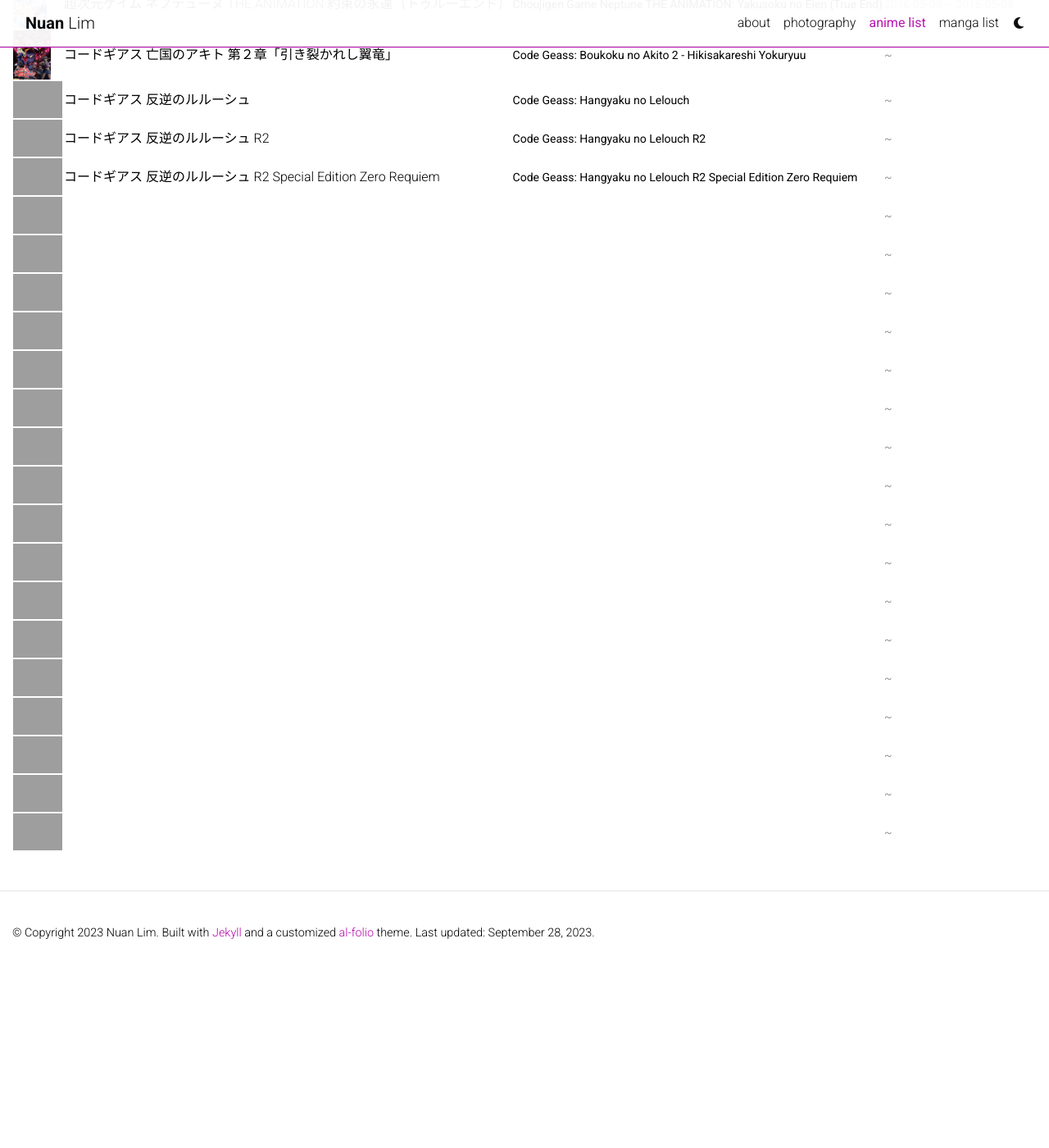
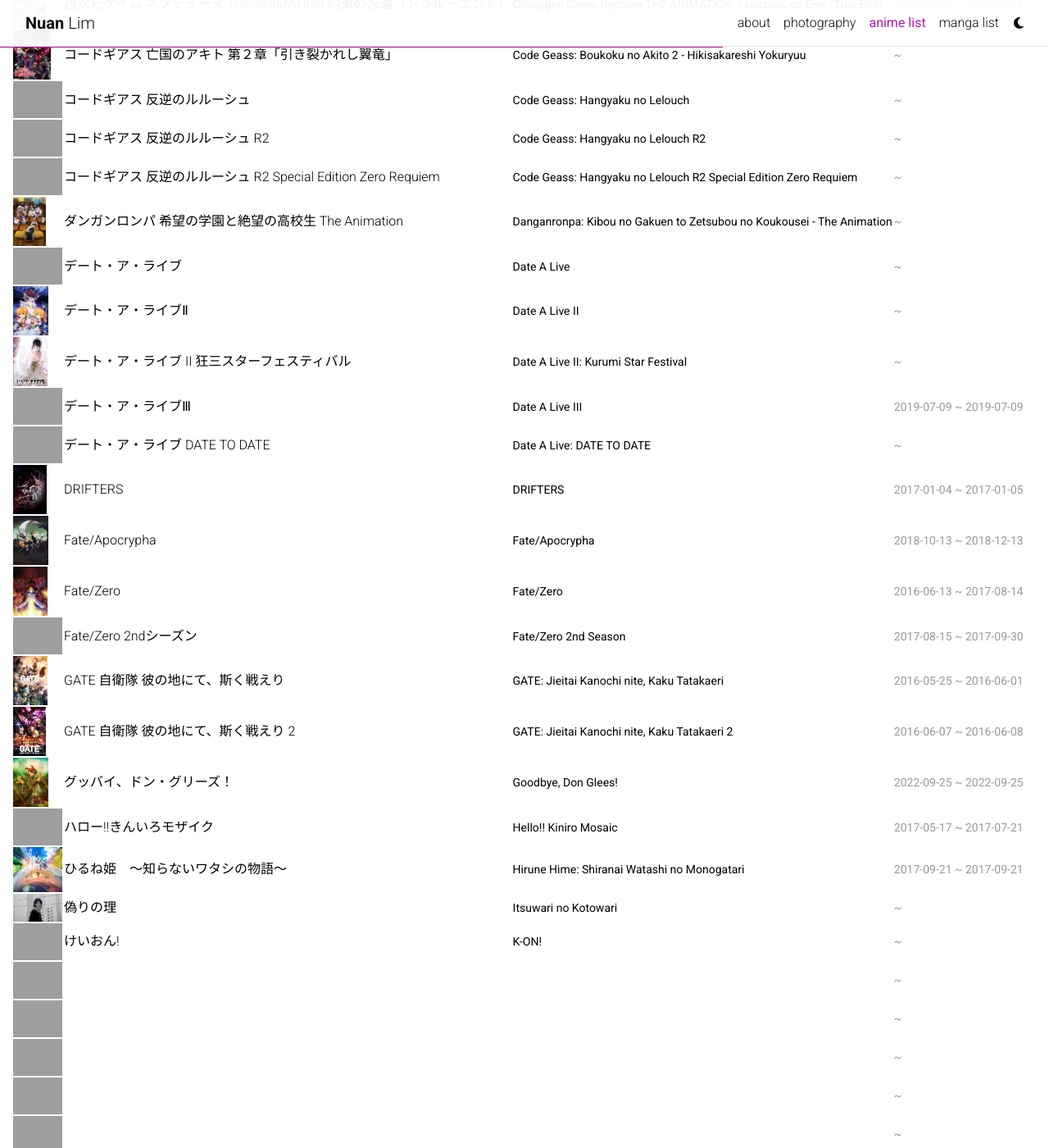
Before and after one commit to TypeA2/personal, a Jekyll site: the page built from _pages/anime.md, in a window 1280 px wide and 1400 px high, scrolled down 1183 px. Shown: the whole window at 82% size. Built offline with Jekyll 4.4.1, drawn with Linux system fonts in a browser that asks for light colours; comment, search, counter and statistics services are not loaded; a style sheet for code colours, icons or effects is not loaded; before the commit the page ends 2372 px from its top, so only the background shows below that; grey boxes are pictures that could not be loaded.

Commit message:
more anime list content

```diff
--- a/_data/anime.yml
+++ b/_data/anime.yml
@@ -7,6 +7,7 @@
     ja_ro:
     en:
   cover:
+  type:
   episodes:
   progress:
   status:
@@ -28,6 +29,7 @@
     ja_ro: Yagate Kimi ni Naru
     en: Bloom into You
   cover: yagakimi.jpg
+  type: series
   episodes: 13
   progress: 13
   status: completed
@@ -49,6 +51,7 @@
     ja_ro: Oshi no Ko
     en: Oshi no Ko
   cover: oshi_no_ko.jpg
+  type: series
   episodes: 11
   progress: 11
   status: completed
@@ -70,6 +73,7 @@
     ja_ro: Adachi to Shimamura
     en: Adachi and Shimamura
   cover: adashima.png
+  type: series
   episodes: 12
   progress: 12
   status: completed
@@ -90,6 +94,7 @@
     ja: エンジェルビーツ
     en: Angel Beats!
   cover: angel_beats.jpg
+  type: series
   episodes: 13
   progress: 13
   status: completed
@@ -110,6 +115,7 @@
     ja: エンジェルビーツ特別篇
     en: Angel Beats! Specials
   cover: angel_beats_specials.jpg
+  type: series_ova
   episodes: 2
   progress: 2
   status: completed
@@ -130,6 +136,7 @@
     ja: アナザー
     en: Another
   cover: another.jpg
+  type: series
   episodes: 12
   progress: 12
   status: completed
@@ -150,6 +157,7 @@
     ja: アナザー The Other -因果-
     en: "Another: The Other - Inga"
   cover: another_2.jpg
+  type: series_ova
   episodes: 1
   progress: 1
   status: completed
@@ -171,6 +179,7 @@
     ja_ro: Aoki Hagane no Arpeggio -Ars Nova-
     en: Arpeggio of Blue Steel -Ars Nova-
   cover: arpeggio.jpg
+  type: series
   episodes: 12
   progress: 12
   status: completed
@@ -192,6 +201,7 @@
     ja_ro: Aoki Hagane no Arpeggio -Ars Nova- Kirikumas
     en: Arpeggio of Blue Steel -Ars Nova- Kirikumas
   cover: arpeggio.jpg
+  type: series_ova
   episodes: 13
   progress: 13
   status: completed
@@ -213,6 +223,7 @@
     ja_ro: "Arknights: Reimei Zensou"
     en: "Arknights: Prelude to Dawn"
   cover: arknights.jpg
+  type: series
   episodes: 8
   progress: 8
   status: completed
@@ -234,6 +245,7 @@
     ja_ro: Bocchi the Rock!
     en: BOCCHI THE ROCK!
   cover: bocchi.jpg
+  type: series
   episodes: 12
   progress: 12
   status: completed
@@ -255,6 +267,7 @@
     ja_ro: Bokura no Nanokakan Sensou
     en: Seven Days War
   cover: 7dayswar.jpg
+  type: movie
   episodes: 1
   progress: 1
   status: completed
@@ -276,6 +289,7 @@
     ja_ro: Uchuu Kaizoku Captain Harlock
     en: "Harlock: Space Pirate"
   cover: harlock.jpg
+  type: movie
   episodes: 1
   progress: 1
   status: completed
@@ -297,6 +311,7 @@
     ja_ro: Charlotte
     en: Charlotte
   cover: charlotte.jpg
+  type: series
   episodes: 13
   progress: 13
   status: completed
@@ -318,6 +333,7 @@
     ja_ro: "Charlotte: Tsuyoimono-tachi"
     en: "Charlotte: The Strong Ones"
   cover: charlotte2.jpg
+  type: series_ova
   episodes: 1
   progress: 1
   status: completed
@@ -338,6 +354,7 @@
     ja: カオスヘッド
     en: ChäoS;HEAd
   cover: chaos_head.jpg
+  type: series
   episodes: 12
   progress: 12
   status: completed
@@ -359,6 +376,7 @@
     ja_ro: Choujigen Game Neptune THE ANIMATION
     en: Hyperdimension Neptunia
   cover: neptune.jpg
+  type: series
   episodes: 12
   progress: 12
   status: completed
@@ -380,6 +398,7 @@
     ja_ro: "Choujigen Game Neptune THE ANIMATION: Yakusoku no Eien (True End)"
     en: "Hyperdimension Neptunia: The Eternity (True Ending) Promised"
   cover: neptune.jpg
+  type: series_ova
   episodes: 1
   progress: 1
   status: completed
@@ -401,6 +420,7 @@
     ja_ro: "Code Geass: Boukoku no Akito 2 - Hikisakareshi Yokuryuu"
     en: "Code Geass: Akito the Exiled - The Wyvern Divided"
   cover: code_geass_akito_2.jpg
+  type: series_movie
   episodes: 1
   progress: 1
   status: completed
@@ -422,6 +442,7 @@
     ja_ro: "Code Geass: Hangyaku no Lelouch"
     en: "Code Geass: Lelouch of the Rebellion"
   cover: code_geass.jpg
+  type: series
   episodes: 25
   progress: 25
   status: completed
@@ -443,6 +464,7 @@
     ja_ro: "Code Geass: Hangyaku no Lelouch R2"
     en: "Code Geass: Lelouch of the Rebellion R2"
   cover: code_geass_2.jpg
+  type: series
   episodes: 25
   progress: 25
   status: completed
@@ -464,6 +486,7 @@
     ja_ro: "Code Geass: Hangyaku no Lelouch R2 Special Edition Zero Requiem"
     en: "Code Geass: Lelouch of the Rebellion R2 Special Edition Zero Requiem"
   cover: code_geass_2.jpg
+  type: series_movie
   episodes: 1
   progress: 1
   status: completed
@@ -476,6 +499,367 @@
     anilist: 6768
     kitsu: code-geass-lelouch-of-the-rebellion-r2-special-edition-zero-requiem
 
+- id: 23
+  display:
+    native: ja
+    alt: ja_ro
+  titles:
+    ja: ダンガンロンパ 希望の学園と絶望の高校生 The Animation
+    ja_ro: "Danganronpa: Kibou no Gakuen to Zetsubou no Koukousei - The Animation"
+    en: "Danganronpa: The Animation"
+  cover: danganronpa.jpg
+  type: series
+  episodes: 13
+  progress: 13
+  status: completed
+  rating: 7
+  start:
+  end:
+  rewatched: 0
+  external:
+    mal: 16592
+    anilist: 16592
+    kitsu: danganronpa-kibou-no-gakuen-to-zetsubou-no-koukousei-the-animation
+
+- id: 24
+  display:
+    native: ja
+    alt: en
+  titles:
+    ja: デート・ア・ライブ
+    en: Date A Live
+  cover: date_a_live.jpg
+  type: series
+  episodes: 12
+  progress: 12
+  status: completed
+  rating: 9
+  start:
+  end:
+  rewatched: 0
+  external:
+    mal: 15583
+    anilist: 15583
+    kitsu: date-a-live
+
+- id: 25
+  display:
+    native: ja
+    alt: en
+  titles:
+    ja: デート・ア・ライブⅡ
+    en: Date A Live II
+  cover: date_a_live_2.jpg
+  type: series
+  episodes: 10
+  progress: 10
+  status: completed
+  rating: 8
+  start:
+  end:
+  rewatched: 0
+  external:
+    mal: 19163
+    anilist: 19163
+    kitsu: date-a-live-ii
+
+- id: 26
+  display:
+    native: ja
+    alt: en
+  titles:
+    ja: デート・ア・ライブ II 狂三スターフェスティバル
+    en: "Date A Live II: Kurumi Star Festival"
+  cover: date_a_live_2_ova.jpg
+  type: series_ova
+  episodes: 1
+  progress: 1
+  status: completed
+  rating: 8
+  start:
+  end:
+  rewatched: 0
+  external:
+    mal: 22961
+    anilist: 20767
+    kitsu: date-a-live-encore-ova
+
+- id: 27
+  display:
+    native: ja
+    alt: en
+  titles:
+    ja: デート・ア・ライブⅢ
+    en: Date A Live III
+  cover: date_a_live_3.jpg
+  type: series
+  episodes: 12
+  progress: 12
+  status: completed
+  rating: 8
+  start: 2019-07-09
+  end: 2019-07-09
+  rewatched: 0
+  external:
+    mal: 36633
+    anilist: 100722
+    kitsu: date-a-live-III
+
+- id: 28
+  display:
+    native: ja
+    alt: en
+  titles:
+    ja: デート・ア・ライブ DATE TO DATE
+    en: "Date A Live: DATE TO DATE"
+  cover: date_a_live_ova.jpg
+  type: series
+  episodes: 1
+  progress: 1
+  status: completed
+  rating: 7
+  start:
+  end:
+  rewatched: 0
+  external:
+    mal: 17641
+    anilist: 17641
+    kitsu: date-a-live-ova
+
+- id: 29
+  display:
+    native: ja
+    alt: ja
+  titles:
+    ja: DRIFTERS
+  cover: drifters.png
+  type: series
+  episodes: 12
+  progress: 12
+  status: completed
+  rating: 9
+  start: 2017-01-04
+  end: 2017-01-05
+  rewatched: 0
+  external:
+    mal: 31339
+    anilist: 21123
+    kitsu: drifters-tv
+
+- id: 30
+  display:
+    native: ja
+    alt: ja
+  titles:
+    ja: Fate/Apocrypha
+  cover: fate_apocrypha.jpg
+  type: series
+  episodes: 25
+  progress: 25
+  status: completed
+  rating: 10
+  start: 2018-10-13
+  end: 2018-12-13
+  rewatched: 0
+  external:
+    mal: 34662
+    anilist: 98035
+    kitsu: fate-apocrypha
+
+- id: 31
+  display:
+    native: ja
+    alt: ja
+  titles:
+    ja: Fate/Zero
+  cover: fate_zero.jpg
+  type: series
+  episodes: 13
+  progress: 13
+  status: completed
+  rating: 10
+  start: 2016-06-13
+  end: 2017-08-14
+  rewatched: 0
+  external:
+    mal: 10087
+    anilist: 10087
+    kitsu: fate-zero
+
+- id: 32
+  display:
+    native: ja
+    alt: ja_ro
+  titles:
+    ja: Fate/Zero 2ndシーズン
+    ja_ro: Fate/Zero 2nd Season
+    en: Fate/Zero Season 2
+  cover: fate_zero_2.jpg
+  type: series
+  episodes: 12
+  progress: 12
+  status: completed
+  rating: 10
+  start: 2017-08-15
+  end: 2017-09-30
+  rewatched: 0
+  external:
+    mal: 11741
+    anilist: 11741
+    kitsu: fate-zero-2nd-season
+
+- id: 33
+  display:
+    native: ja
+    alt: ja_ro
+  titles:
+    ja: GATE 自衛隊 彼の地にて、斯く戦えり
+    ja_ro: "GATE: Jieitai Kanochi nite, Kaku Tatakaeri"
+    en: GATE
+  cover: gate.jpg
+  type: series
+  episodes: 12
+  progress: 12
+  status: completed
+  rating: 10
+  start: 2016-05-25
+  end: 2016-06-01
+  rewatched: 1
+  external:
+    mal: 28907
+    anilist: 20994
+    kitsu: gate-jieitai-kanochi-nite-kaku-tatakaeri
+
+- id: 34
+  display:
+    native: ja
+    alt: ja_ro
+  titles:
+    ja: GATE 自衛隊 彼の地にて、斯く戦えり 2
+    ja_ro: "GATE: Jieitai Kanochi nite, Kaku Tatakaeri 2"
+    en: GATE 2
+  cover: gate_2.jpg
+  type: series
+  episodes: 12
+  progress: 12
+  status: completed
+  rating: 10
+  start: 2016-06-07
+  end: 2016-06-08
+  rewatched: 1
+  external:
+    mal: 31637
+    anilist: 21364
+    kitsu: gate-jieitai-kanochi-nite-kaku-tatakaeri-2
+
+- id: 35
+  display:
+    native: ja
+    alt: en
+  titles:
+    ja: グッバイ、ドン・グリーズ！
+    en: Goodbye, Don Glees!
+  cover: goodbye_don_glees.jpg
+  type: movie
+  episodes: 1
+  progress: 1
+  status: completed
+  rating: 9
+  start: 2022-09-25
+  end: 2022-09-25
+  rewatched: 0
+  external:
+    mal: 49345
+    anilist: 136302
+    kitsu: goodbye-donglees
+
+- id: 36
+  display:
+    native: ja
+    alt: ja_ro
+  titles:
+    ja: ハロー!!きんいろモザイク
+    ja_ro: Hello!! Kiniro Mosaic
+    en: Hello!! KINMOZA!
+  cover: kiniro_mosaic_2.png
+  type: series
+  episodes: 12
+  progress: 12
+  status: completed
+  rating: 8
+  start: 2017-05-17
+  end: 2017-07-21
+  rewatched: 0
+  external:
+    mal: 23269
+    anilist: 20654
+    kitsu: hello-kiniro-mosaic
+
+- id: 37
+  display:
+    native: ja
+    alt: ja_ro
+  titles:
+    ja: ひるね姫　～知らないワタシの物語～
+    ja_ro: "Hirune Hime: Shiranai Watashi no Monogatari"
+    en: Napping Princess
+  cover: hirune_hime.jpg
+  type: movie
+  episodes: 1
+  progress: 1
+  status: completed
+  rating: 10
+  start: 2017-09-21
+  end: 2017-09-21
+  rewatched: 0
+  external:
+    mal: 33204
+    anilist: 21788
+    kitsu: hirune-hime-shiranai-watashi-no-monogatari
+
+- id: 38
+  display:
+    native: ja
+    alt: ja_ro
+  titles:
+    ja: 偽りの理
+    ja_ro: Itsuwari no Kotowari
+    en: No Rhyme Nor Reason
+  cover: itsuwari_no_kotowari.jpg
+  type: music_movie
+  episodes: 1
+  progress: 1
+  status: completed
+  rating:
+  start:
+  end:
+  rewatched: 0
+  external:
+    mal: 55987
+    anilist:
+    kitsu:
+
+- id: 39
+  display:
+    native: ja
+    alt: en
+  titles:
+    ja: けいおん!
+    en: K-ON!
+  cover: k-on.png
+  type: series
+  episodes: 13
+  progress: 13
+  status: completed
+  rating: 8
+  start:
+  end:
+  rewatched: 0
+  external:
+    mal: 5680
+    anilist: 5680
+    kitsu: k-on
+
 - id:
   display:
     native:
@@ -485,6 +869,7 @@
     ja_ro:
     en:
   cover:
+  type:
   episodes:
   progress:
   status:
@@ -506,6 +891,7 @@
     ja_ro:
     en:
   cover:
+  type:
   episodes:
   progress:
   status:
@@ -527,6 +913,7 @@
     ja_ro:
     en:
   cover:
+  type:
   episodes:
   progress:
   status:
@@ -548,6 +935,7 @@
     ja_ro:
     en:
   cover:
+  type:
   episodes:
   progress:
   status:
@@ -569,6 +957,7 @@
     ja_ro:
     en:
   cover:
+  type:
   episodes:
   progress:
   status:
@@ -590,6 +979,7 @@
     ja_ro:
     en:
   cover:
+  type:
   episodes:
   progress:
   status:
@@ -611,6 +1001,7 @@
     ja_ro:
     en:
   cover:
+  type:
   episodes:
   progress:
   status:
@@ -632,6 +1023,7 @@
     ja_ro:
     en:
   cover:
+  type:
   episodes:
   progress:
   status:
@@ -653,6 +1045,7 @@
     ja_ro:
     en:
   cover:
+  type:
   episodes:
   progress:
   status:
@@ -674,6 +1067,7 @@
     ja_ro:
     en:
   cover:
+  type:
   episodes:
   progress:
   status:
@@ -695,6 +1089,7 @@
     ja_ro:
     en:
   cover:
+  type:
   episodes:
   progress:
   status:
@@ -716,6 +1111,7 @@
     ja_ro:
     en:
   cover:
+  type:
   episodes:
   progress:
   status:
@@ -737,6 +1133,7 @@
     ja_ro:
     en:
   cover:
+  type:
   episodes:
   progress:
   status:
@@ -748,87 +1145,3 @@
     mal:
     anilist:
     kitsu:
-
-- id:
-  display:
-    native:
-    alt:
-  titles:
-    ja:
-    ja_ro:
-    en:
-  cover:
-  episodes:
-  progress:
-  status:
-  rating:
-  start:
-  end:
-  rewatched:
-  external:
-    mal:
-    anilist:
-    kitsu:
-
-- id:
-  display:
-    native:
-    alt:
-  titles:
-    ja:
-    ja_ro:
-    en:
-  cover:
-  episodes:
-  progress:
-  status:
-  rating:
-  start:
-  end:
-  rewatched:
-  external:
-    mal:
-    anilist:
-    kitsu:
-
-- id:
-  display:
-    native:
-    alt:
-  titles:
-    ja:
-    ja_ro:
-    en:
-  cover:
-  episodes:
-  progress:
-  status:
-  rating:
-  start:
-  end:
-  rewatched:
-  external:
-    mal:
-    anilist:
-    kitsu:
-
-- id:
-  display:
-    native:
-    alt:
-  titles:
-    ja:
-    ja_ro:
-    en:
-  cover:
-  episodes:
-  progress:
-  status:
-  rating:
-  start:
-  end:
-  rewatched:
-  external:
-    mal:
-    anilist:
-    kitsu:
```
Also changed, not shown: assets/img/anime/danganronpa.jpg (added), assets/img/anime/date_a_live_2.jpg (added), assets/img/anime/date_a_live_2_ova.jpg (added), assets/img/anime/drifters.png (added), assets/img/anime/fate_apocrypha.jpg (added), assets/img/anime/fate_zero.jpg (added), assets/img/anime/gate.jpg (added), assets/img/anime/gate_2.jpg (added), assets/img/anime/goodbye_don_glees.jpg (added), assets/img/anime/hirune_hime.jpg (added), assets/img/anime/itsuwari_no_kotowari.jpg (added), 6 other files.
